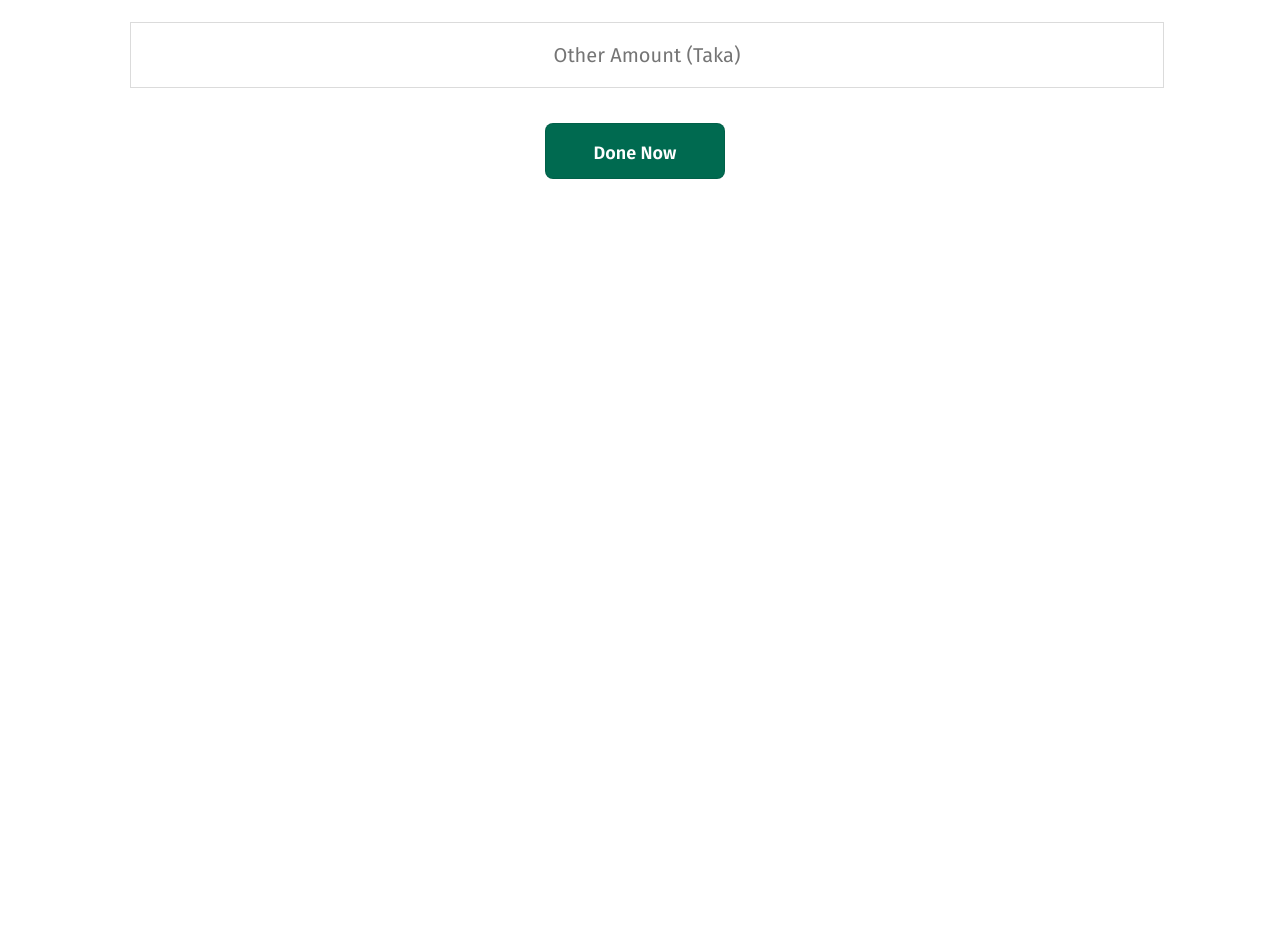
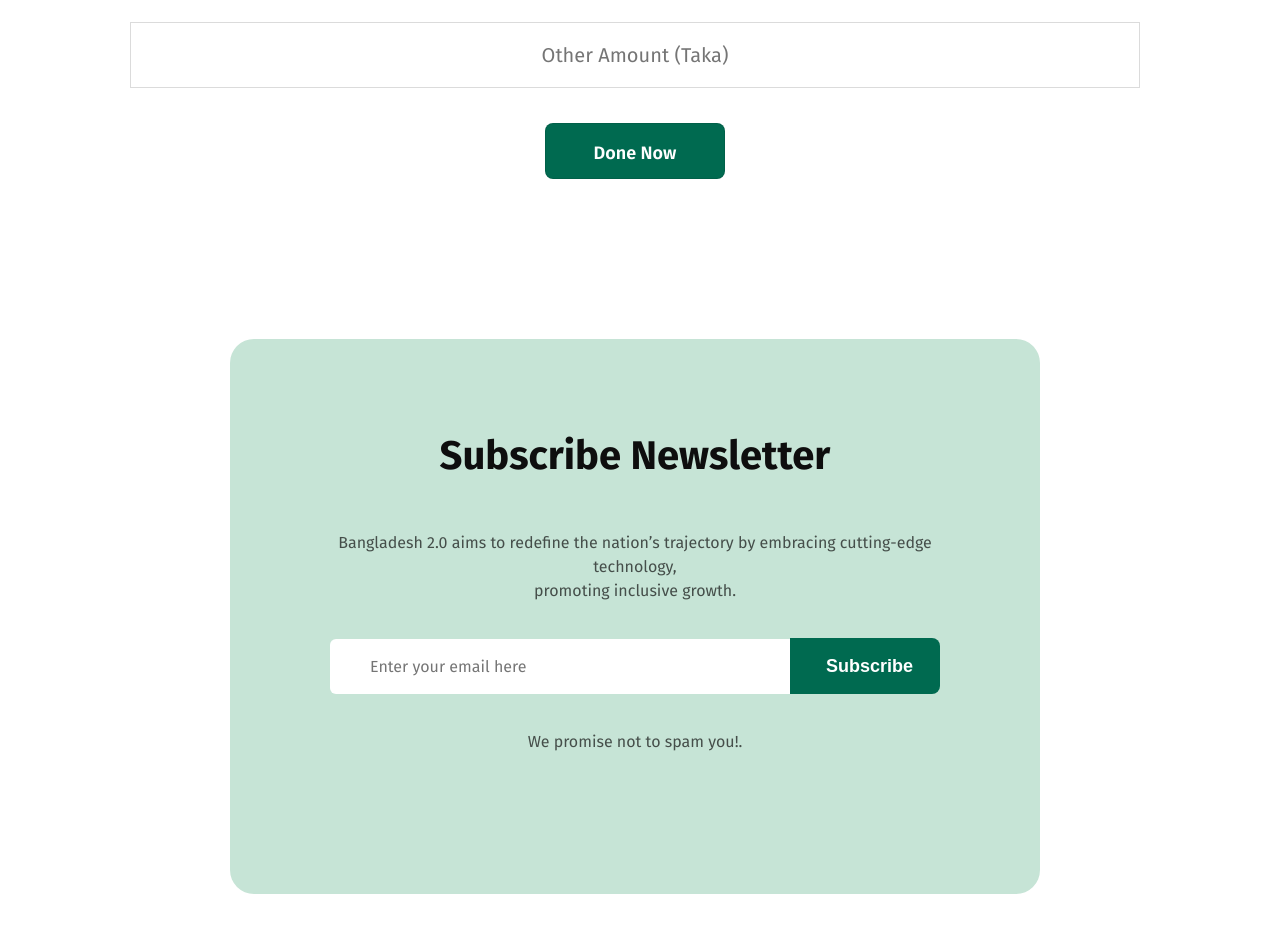
Before and after one commit to iMrAN-the-knight/assignment1, a plain HTML site: page index.html in a window 1280 px wide. Shown: the part 5495-6427 px from the top of the page. Before the commit the page ends 5754 px from the top, so only its background shows below. Drawn offline with Linux system fonts and the light colour scheme.

Commit message:
subscribe

```diff
--- a/index.html
+++ b/index.html
@@ -265,6 +265,38 @@
             <div><form ><input type="text" placeholder="Other Amount (Taka)" class="donate-buttona"></form></div>
             <button class="primary-btn btnread btndnt">Done Now</button>
         </section>
+        <!-- subscribe -->
+
+        <section class="subscribe">
+
+
+                <div class="subscribe-con">
+                    <div class="subscribe-box">
+
+                        <div class="subscribe-cont">
+                            <h3 class="recentnewsbox1-righttitle sbsc-title">Subscribe Newsletter</h3>
+
+                            <p class="recentnewsbox1-rightdes sbsc-des">Bangladesh 2.0 aims to redefine the nation’s trajectory by embracing cutting-edge technology,<br> promoting inclusive growth.</p>
+
+                                <div class="subscribe-btn"><form ><input type="email" name="" id=""
+                                    placeholder="Enter your email here"
+                                    class="subscribe-inpt">
+                                    <button class="primary-btn btnread btnsbc">Subscribe</button>
+
+                                </form>
+
+                            </div>
+
+
+                            <p class="recentnewsbox1-rightdes sbsc-des2">We promise not to spam you!.</p>
+                        </div>
+
+                    </div>
+
+
+                </div>
+
+        </section>
     </main>
     <footer></footer>
 </body>
--- a/styles/style.css
+++ b/styles/style.css
@@ -541,3 +541,77 @@ font-weight: 600;
 margin-bottom: 80px;
 
    }
+   .subscribe-cont{
+
+height: 395px;
+    border-radius: 24px;
+    background: rgb(198, 228, 214);
+text-align: center;
+padding: 80px 100px;
+
+   }
+
+   /* subscribe */
+   .subscribe-box{
+   padding: 80px 100px;
+
+   }
+   .subscribe-inpt{
+
+    width: 800px;
+height: 55px;
+border-radius: 6px 0px 0px 6px;
+background: rgb(255, 255, 255);
+
+color: rgba(14, 14, 14, 0.3);
+font-family: Fira Sans;
+font-size: 16px;
+font-weight: 400;
+line-height: 19px;
+letter-spacing: 0%;
+text-align: 18px;
+margin-top: auto;
+padding-left: 40px;
+border: none;
+   }
+   .btnsbc{
+    width: 150px;
+height: 56px;
+border-radius: 0px 8px 8px 0px;
+background: rgb(0, 106, 80);
+
+   }
+   form {
+    display: flex;
+    justify-content: center;
+}
+.sbsc-des{
+    color: rgba(14, 14, 14, 0.7);
+font-family: Fira Sans;
+font-size: 16px;
+font-weight: 400;
+line-height: 24px;
+letter-spacing: 0%;
+text-align: center
+margin-bottom: 25px;
+}
+.sbsc-title{
+    color: rgb(14, 14, 14);
+font-family: Fira Sans;
+font-size: 40px;
+font-weight: 700;
+line-height: 48px;
+letter-spacing: 0%;
+text-align: center;
+margin-bottom: 25px;
+}
+.sbsc-des2{
+    color: rgba(14, 14, 14, 0.7);
+font-family: Fira Sans;
+font-size: 16px;
+font-weight: 400;
+line-height: 19px;
+letter-spacing: 0%;
+text-align: center;
+margin-top: 25px;
+}
```
